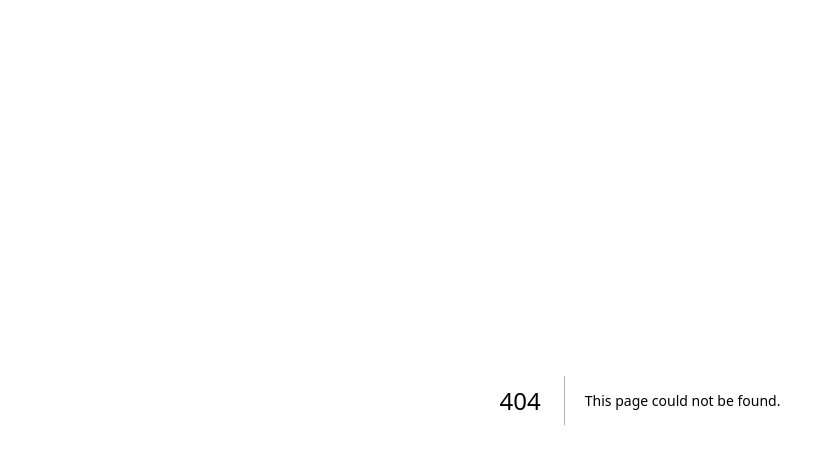
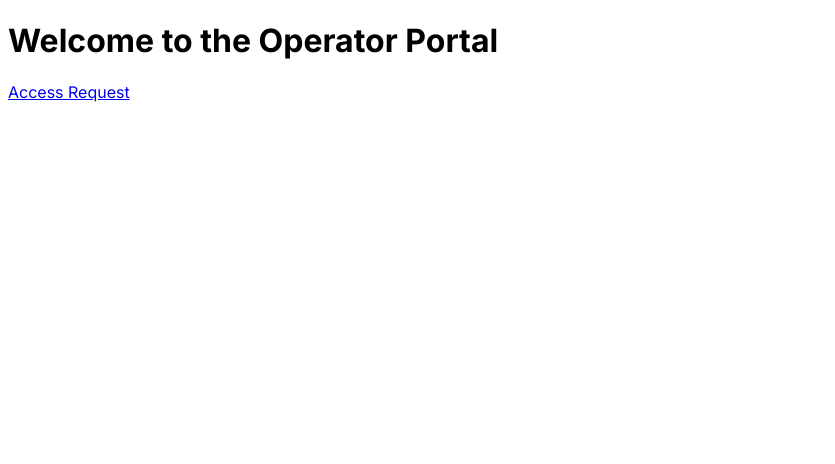
Before and after one commit to bcgov/cas-hackathon-reg, a Next.js app in the folder client/: page / in a window 1280 px wide. Before the commit this address had no page. Shown: the top 464 px of the page, without its empty margins (0-835 px from the left). Built offline with nearby package versions, Linux system fonts and the light colour scheme.

Commit message:
chore: add home page

```diff
--- /dev/null
+++ b/client/app/page.tsx
@@ -0,0 +1,12 @@
+import Link from "next/link";
+
+export default function Home() {
+  return (
+    <main>
+      <div>
+        <h1>Welcome to the Operator Portal</h1>
+        <Link href="/access-request">Access Request</Link>
+      </div>
+    </main>
+  );
+}
```
